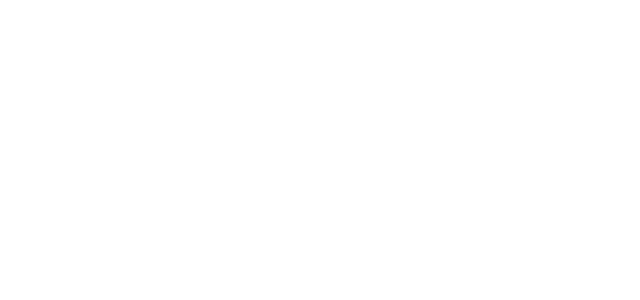
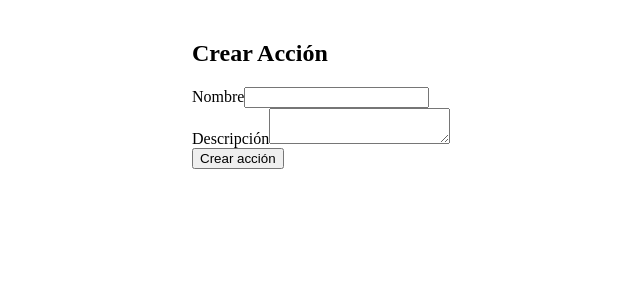
Before and after one commit to andrexi1/prueba-frontend-React, a React (Vite) app: page /crear-accion in a window 1280 px wide. Before the commit this address had no page. Shown: the top 300 px of the page, without its empty margins (198-838 px from the left). Built offline with nearby package versions, Linux system fonts and the light colour scheme; sample sign-in values are in the browser's storage.

Commit message:
Ajustes finales y validación de flujo completo

```diff
--- a/src/api/axios.js
+++ b/src/api/axios.js
@@ -1,24 +1,15 @@
 import axios from "axios";
 
 const api = axios.create({
-  baseURL: "https://dev.api.bekindnetwork.com",
-  headers: {
-    "Content-Type": "application/json",
-  },
+    baseURL: "https://dev.apinetbo.bekindnetwork.com",
 });
 
-// Interceptor para agregar el token a cada request
-api.interceptors.request.use(
-  (config) => {
+api.interceptors.request.use((config) => {
     const token = localStorage.getItem("token");
-
     if (token) {
-      config.headers.Authorization = `Bearer ${token}`;
+        config.headers.Authorization = `Bearer ${token}`;
     }
-
     return config;
-  },
-  (error) => Promise.reject(error)
-);
+});
 
 export default api;
--- a/src/context/AuthContext.jsx
+++ b/src/context/AuthContext.jsx
@@ -1,38 +1,37 @@
-import { createContext, useContext, useEffect, useState } from "react";
+import { createContext, useContext, useState } from "react";
 import api from "../api/axios";
 
-const AuthContext = createContext();
+const AuthContext = createContext(null);
 
 export function AuthProvider({ children }) {
-  const [token, setToken] = useState(() => {
-    return localStorage.getItem("token");
-  });
-  const [isAuthenticated, setIsAuthenticated] = useState(!!token);
+  const [token, setToken] = useState(() => localStorage.getItem("token"));
   const [loading, setLoading] = useState(false);
 
-  useEffect(() => {
-    if (token) {
-      localStorage.setItem("token", token);
-      setIsAuthenticated(true);
-    } else {
-      localStorage.removeItem("token");
-      setIsAuthenticated(false);
-    }
-  }, [token]);
+  const login = async (username, password) => {
+    try {
+      setLoading(true);
 
-  const login = async (credentials) => {
-    setLoading(true);
-    try {
       const response = await api.post(
-        "https://dev.apinetbo.bekindnetwork.com/api/Authentication/Login",
-        credentials
+        "/api/Authentication/Login",
+        {
+          username,
+          password,
+        }
       );
-      console.log("Respuesta login:", response.data);
 
-      const accessToken = response.data?.token || response.data?.accessToken;
+      // 🔑 EL BACKEND DEVUELVE EL TOKEN COMO STRING
+      const accessToken = response.data;
+
+      if (!accessToken) {
+        throw new Error("Token no recibido");
+      }
+
+      localStorage.setItem("token", accessToken);
       setToken(accessToken);
+
       return { success: true };
     } catch (error) {
+      console.error("Error en login:", error);
       return {
         success: false,
         message: "Credenciales inválidas",
@@ -43,6 +42,7 @@
   };
 
   const logout = () => {
+    localStorage.removeItem("token");
     setToken(null);
   };
 
@@ -50,10 +50,9 @@
     <AuthContext.Provider
       value={{
         token,
-        isAuthenticated,
-        loading,
         login,
         logout,
+        loading,
       }}
     >
       {children}
--- a/src/main.jsx
+++ b/src/main.jsx
@@ -1,15 +1,14 @@
 import React from "react";
 import ReactDOM from "react-dom/client";
 import { BrowserRouter } from "react-router-dom";
+import AppRoutes from "./routes/AppRoutes";
 import { AuthProvider } from "./context/AuthContext";
-import App from "./App";
-import "./index.css";
 
 ReactDOM.createRoot(document.getElementById("root")).render(
   <React.StrictMode>
     <BrowserRouter>
       <AuthProvider>
-        <App />
+        <AppRoutes />
       </AuthProvider>
     </BrowserRouter>
   </React.StrictMode>
--- /dev/null
+++ b/src/pages/CreateAction.jsx
@@ -0,0 +1,66 @@
+import { useForm } from "react-hook-form";
+import { useState } from "react";
+import api from "../api/axios";
+
+export default function CreateAction() {
+  const {
+    register,
+    handleSubmit,
+    reset,
+    formState: { errors },
+  } = useForm();
+
+  const [loading, setLoading] = useState(false);
+  const [message, setMessage] = useState("");
+  const [error, setError] = useState("");
+
+  const onSubmit = async (data) => {
+    try {
+      setLoading(true);
+      setError("");
+      setMessage("");
+
+      await api.post("/api/v1/actions", data);
+
+      setMessage("Acción creada correctamente");
+      reset();
+    } catch (err) {
+      setError("Error al crear la acción");
+    } finally {
+      setLoading(false);
+    }
+  };
+
+  return (
+    <div style={{ maxWidth: 500, margin: "40px auto" }}>
+      <h2>Crear Acción</h2>
+
+      <form onSubmit={handleSubmit(onSubmit)}>
+        <div>
+          <label>Nombre</label>
+          <input
+            {...register("name", { required: "El nombre es obligatorio" })}
+          />
+          {errors.name && <p>{errors.name.message}</p>}
+        </div>
+
+        <div>
+          <label>Descripción</label>
+          <textarea
+            {...register("description", {
+              required: "La descripción es obligatoria",
+            })}
+          />
+          {errors.description && <p>{errors.description.message}</p>}
+        </div>
+
+        {message && <p style={{ color: "green" }}>{message}</p>}
+        {error && <p style={{ color: "red" }}>{error}</p>}
+
+        <button type="submit" disabled={loading}>
+          {loading ? "Creando..." : "Crear acción"}
+        </button>
+      </form>
+    </div>
+  );
+}
--- a/src/pages/Login.jsx
+++ b/src/pages/Login.jsx
@@ -1,11 +1,9 @@
 import { useForm } from "react-hook-form";
 import { useAuth } from "../context/AuthContext";
-import { useNavigate } from "react-router-dom";
 import { useState } from "react";
 
 export default function Login() {
   const { login, loading } = useAuth();
-  const navigate = useNavigate();
   const {
     register,
     handleSubmit,
@@ -16,13 +14,14 @@
 
   const onSubmit = async (data) => {
     setError("");
-    const result = await login(data);
 
-    if (result.success) {
-      navigate("/");
-    } else {
+    const result = await login(data.username, data.password);
+
+    if (!result.success) {
       setError(result.message);
     }
+    // ❌ NO navigate()
+    // AppRoutes se encarga de redirigir
   };
 
   return (
--- a/src/routes/AppRoutes.jsx
+++ b/src/routes/AppRoutes.jsx
@@ -1,33 +1,29 @@
 import { Routes, Route, Navigate } from "react-router-dom";
-import { useAuth } from "../context/AuthContext";
 import Login from "../pages/Login";
 import Dashboard from "../pages/Dashboard";
-
-
-
-
-function ProtectedRoute({ children }) {
-  const { isAuthenticated } = useAuth();
-
-  if (!isAuthenticated) {
-    return <Navigate to="/login" replace />;
-  }
-
-  return children;
-}
+import { useAuth } from "../context/AuthContext";
+import CreateAction from "../pages/CreateAction";
 
 export default function AppRoutes() {
+    const { token } = useAuth();
+
     return (
         <Routes>
-      <Route path="/login" element={<Login />} />
+            <Route
+                path="/login"
+                element={token ? <Navigate to="/" /> : <Login />}
+            />
 
             <Route
                 path="/"
-        element={
-          <ProtectedRoute>
-            <Dashboard />
-          </ProtectedRoute>
-        }
+                element={token ? <Dashboard /> : <Navigate to="/login" />}
+            />
+
+            <Route path="*" element={<Navigate to="/" />} />
+
+            <Route
+                path="/crear-accion"
+                element={token ? <CreateAction /> : <Navigate to="/login" />}
             />
         </Routes>
     );
```
Also changed, not shown: 1 other file (tests, documents, lock files or other folders). Lines whose indentation alone changed are shown as unchanged.
